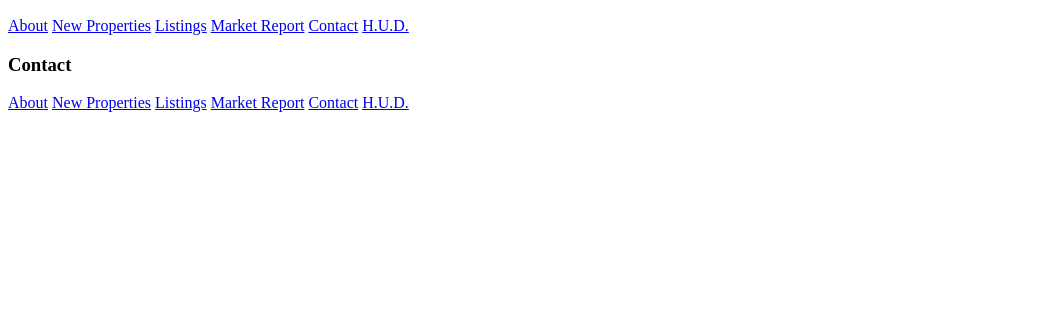
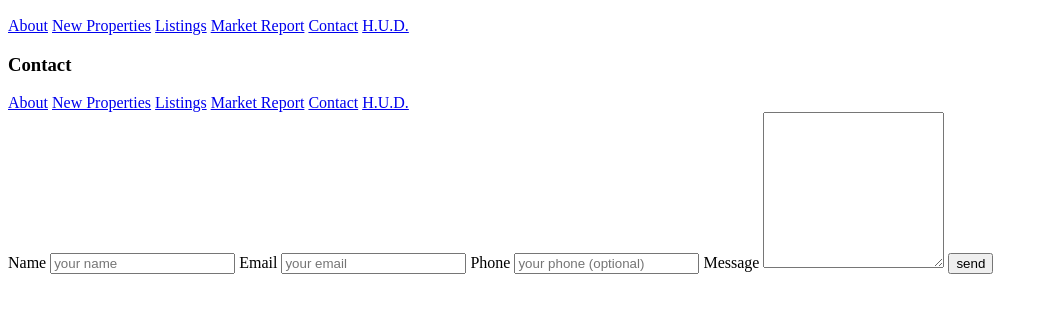
Before and after one commit to sumaya99/exceptional-realty, a plain HTML site: page contact.html in a window 1280 px wide. Shown: the part 110-422 px from the top of the page, without its empty margins (0-1048 px from the left). Drawn offline with Linux system fonts and the light colour scheme.

Commit message:
adding map form

```diff
--- a/contact.html
+++ b/contact.html
@@ -17,6 +17,18 @@
 <!-- Map -->
 <a href="index.html">About</a> <a href="new-properties.html">New Properties</a> <a href="real-estate-listings.html">Listings</a> <a href="market-report.html">Market Report</a> <a href="contact.html">Contact</a> <a href="http://hud.gov" target="_blank">H.U.D.</a>
 
+<!-- Contact Form -->
+<form action="#" method="post">
+  <label for="fullname">Name</label>
+  <input type="text" id="fullname" name="fullname" placeholder="your name" required>
+  <label for="email">Email</label>
+  <input type="email" id="email" name="email" placeholder="your email" required>
+  <label for="phone">Phone</label>
+  <input type="tel" id="phone" name="phone" placeholder="your phone (optional)">
+  <label for="message">Message</label>
+  <textarea id="message" name="message" rows="10"></textarea>
+  <input type="submit" value="send">
+</form>
 
 </body>
 </html>
```
